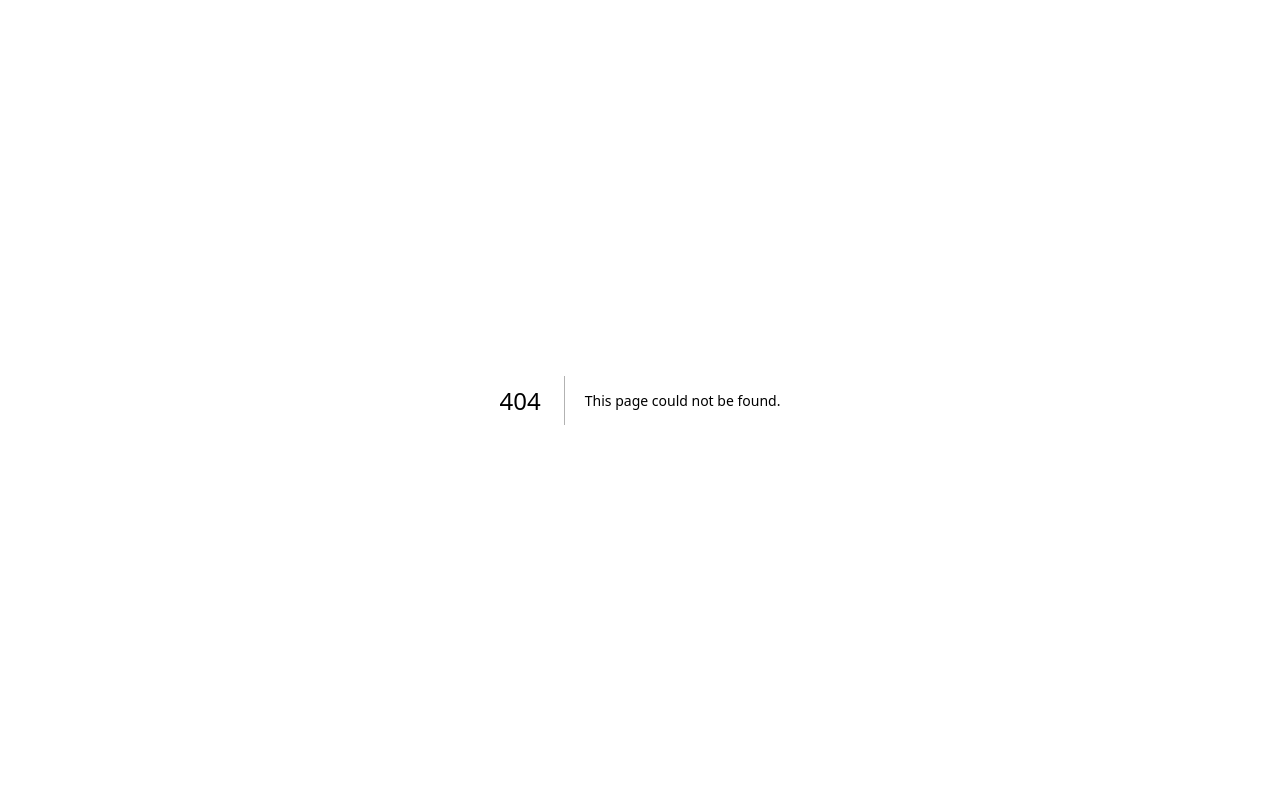
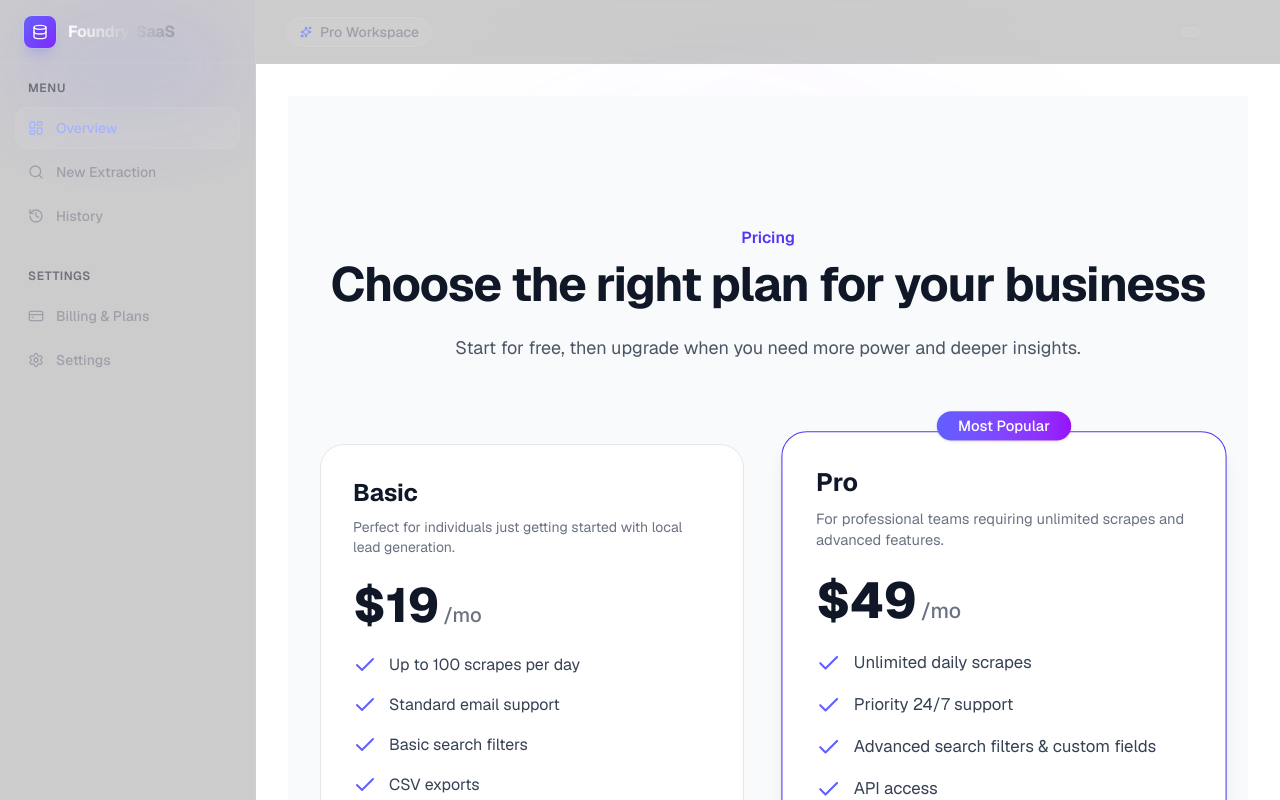
Before and after one commit to BradleyXiX/Insight-Scraper, a Next.js app in the folder apps/dashboard/: page /dashboard/pricing in a window 1280 px wide. Before the commit this address had no page. Built offline with nearby package versions, Linux system fonts and the light colour scheme; no server answers.

Commit message:
feat: Add Stripe checkout session creation and frontend pricing page

```diff
--- /dev/null
+++ b/apps/dashboard/src/app/dashboard/pricing/page.tsx
@@ -0,0 +1,49 @@
+import { PricingCard } from '@/components/PricingCard';
+
+export default function PricingPage() {
+  return (
+    <div className="py-24 sm:py-32 bg-gray-50 flex-1 min-h-screen">
+      <div className="mx-auto max-w-7xl px-6 lg:px-8">
+        <div className="mx-auto max-w-4xl text-center">
+          <h2 className="text-base font-semibold leading-7 text-indigo-600">Pricing</h2>
+          <p className="mt-2 text-4xl font-bold tracking-tight text-gray-900 sm:text-5xl">
+            Choose the right plan for your business
+          </p>
+        </div>
+        <p className="mx-auto mt-6 max-w-2xl text-center text-lg leading-8 text-gray-600">
+          Start for free, then upgrade when you need more power and deeper insights.
+        </p>
+
+        <div className="isolate mx-auto mt-16 grid max-w-md grid-cols-1 gap-y-8 sm:mt-20 lg:mx-0 lg:max-w-none lg:grid-cols-2 lg:gap-x-8 xl:gap-x-12">
+          <PricingCard
+            name="Basic"
+            price="19"
+            description="Perfect for individuals just getting started with local lead generation."
+            priceId="price_basic_123"
+            features={[
+              "Up to 100 scrapes per day",
+              "Standard email support",
+              "Basic search filters",
+              "CSV exports"
+            ]}
+          />
+
+          <PricingCard
+            name="Pro"
+            price="49"
+            description="For professional teams requiring unlimited scrapes and advanced features."
+            priceId="price_pro_456"
+            isPopular={true}
+            features={[
+              "Unlimited daily scrapes",
+              "Priority 24/7 support",
+              "Advanced search filters & custom fields",
+              "API access",
+              "Webhooks integration"
+            ]}
+          />
+        </div>
+      </div>
+    </div>
+  );
+}
--- /dev/null
+++ b/apps/dashboard/src/components/PricingCard.tsx
@@ -0,0 +1,133 @@
+'use client';
+
+import { useState } from 'react';
+import { useAuth } from '@clerk/nextjs';
+import { Check } from 'lucide-react';
+import { clsx, type ClassValue } from 'clsx';
+import { twMerge } from 'tailwind-merge';
+
+export function cn(...inputs: ClassValue[]) {
+  return twMerge(clsx(inputs));
+}
+
+interface PricingCardProps {
+  name: string;
+  price: string;
+  description: string;
+  features: string[];
+  priceId: string;
+  isPopular?: boolean;
+}
+
+export function PricingCard({
+  name,
+  price,
+  description,
+  features,
+  priceId,
+  isPopular,
+}: PricingCardProps) {
+  const [isLoading, setIsLoading] = useState(false);
+  const { getToken } = useAuth();
+
+  const handleCheckout = async () => {
+    setIsLoading(true);
+    try {
+      const token = await getToken();
+      if (!token) {
+        alert('You must be logged in to upgrade.');
+        return;
+      }
+
+      // We'll assume the backend is hosted at http://localhost:8000 for local dev
+      // In production, this should be an environment variable.
+      const API_BASE = process.env.NEXT_PUBLIC_API_URL || 'http://localhost:8000';
+
+      const response = await fetch(`${API_BASE}/api/checkout`, {
+        method: 'POST',
+        headers: {
+          'Content-Type': 'application/json',
+          Authorization: `Bearer ${token}`,
+        },
+        body: JSON.stringify({
+          price_id: priceId,
+          success_url: `${window.location.origin}/dashboard?success=true`,
+          cancel_url: `${window.location.origin}/dashboard/pricing?canceled=true`,
+        }),
+      });
+
+      const data = await response.json();
+      if (data.url) {
+        window.location.href = data.url;
+      } else {
+        console.error('No checkout URL returned', data);
+        alert('Failed to start checkout process.');
+      }
+    } catch (error) {
+      console.error('Checkout error:', error);
+      alert('An error occurred while starting checkout.');
+    } finally {
+      setIsLoading(false);
+    }
+  };
+
+  return (
+    <div
+      className={cn(
+        "relative flex flex-col p-8 rounded-3xl bg-white border transition-all duration-200 hover:shadow-xl",
+        isPopular ? "border-indigo-600 shadow-lg scale-105" : "border-gray-200"
+      )}
+    >
+      {isPopular && (
+        <div className="absolute -top-5 left-0 right-0 mx-auto w-32 rounded-full bg-gradient-to-r from-indigo-500 to-purple-600 px-3 py-1 text-center text-sm font-medium text-white shadow-sm">
+          Most Popular
+        </div>
+      )}
+
+      <div className="mb-6">
+        <h3 className="text-2xl font-bold text-gray-900">{name}</h3>
+        <p className="mt-2 text-sm text-gray-500">{description}</p>
+      </div>
+
+      <div className="mb-6 flex items-baseline text-5xl font-extrabold text-gray-900">
+        ${price}
+        <span className="ml-1 text-xl font-medium text-gray-500">/mo</span>
+      </div>
+
+      <ul className="mb-8 flex-1 space-y-4">
+        {features.map((feature, idx) => (
+          <li key={idx} className="flex items-start">
+            <div className="flex-shrink-0">
+              <Check className="h-6 w-6 text-indigo-500" />
+            </div>
+            <p className="ml-3 text-base text-gray-700">{feature}</p>
+          </li>
+        ))}
+      </ul>
+
+      <button
+        onClick={handleCheckout}
+        disabled={isLoading}
+        className={cn(
+          "mt-auto block w-full rounded-xl px-6 py-4 text-center text-sm font-semibold leading-6 focus-visible:outline focus-visible:outline-2 focus-visible:outline-offset-2 transition-colors",
+          isPopular
+            ? "bg-indigo-600 text-white hover:bg-indigo-700 focus-visible:outline-indigo-600"
+            : "bg-indigo-50 text-indigo-700 hover:bg-indigo-100",
+          isLoading && "opacity-70 cursor-not-allowed"
+        )}
+      >
+        {isLoading ? (
+          <span className="flex items-center justify-center">
+            <svg className="animate-spin -ml-1 mr-3 h-5 w-5 text-current" xmlns="http://www.w3.org/2000/svg" fill="none" viewBox="0 0 24 24">
+              <circle className="opacity-25" cx="12" cy="12" r="10" stroke="currentColor" strokeWidth="4"></circle>
+              <path className="opacity-75" fill="currentColor" d="M4 12a8 8 0 018-8V0C5.373 0 0 5.373 0 12h4zm2 5.291A7.962 7.962 0 014 12H0c0 3.042 1.135 5.824 3 7.938l3-2.647z"></path>
+            </svg>
+            Processing...
+          </span>
+        ) : (
+          "Upgrade to " + name
+        )}
+      </button>
+    </div>
+  );
+}
```
Also changed, not shown: 2 other files (tests, documents, lock files or other folders).
